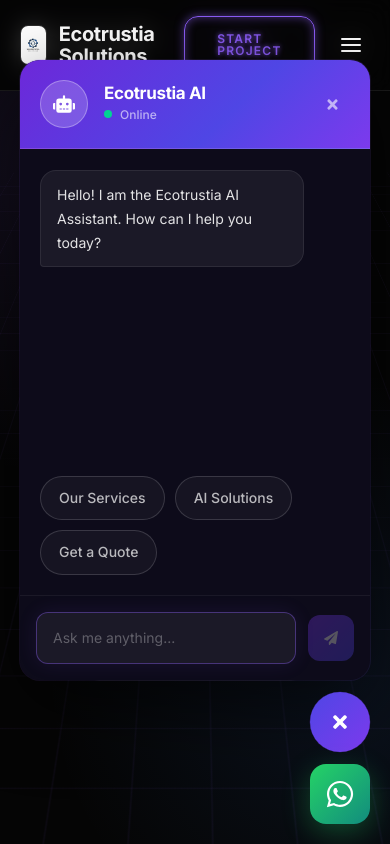
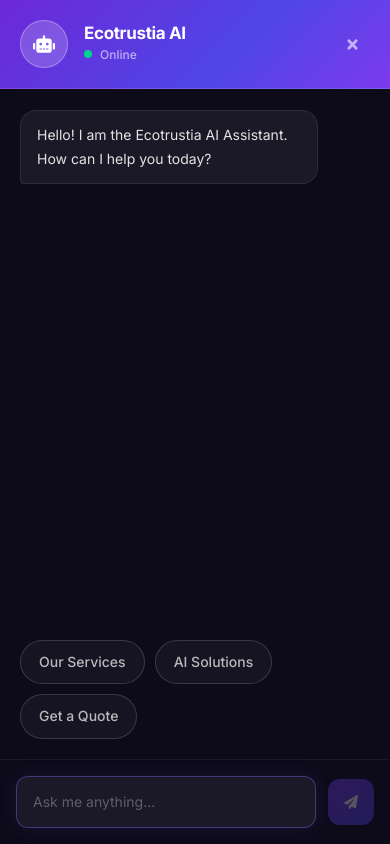
Before and after one commit to ahmed-ali-codes/ecotrustia-solutions, a Next.js app: page / in a window 390 px wide. Both pictures are taken after a click on the button 340 px from the left and 722 px from the top of the page. Shown: the top 844 px of the page. Built offline with nearby package versions, Linux system fonts and the light colour scheme.

Commit message:
fix(ui): enforce full-screen max-width and safe area spacing for mobile chatbot

```diff
--- a/src/app/components/FloatingWidgets.tsx
+++ b/src/app/components/FloatingWidgets.tsx
@@ -84,6 +84,29 @@
         .msg-area::-webkit-scrollbar { width: 4px; }
         .msg-area::-webkit-scrollbar-track { background: transparent; }
         .msg-area::-webkit-scrollbar-thumb { background: rgba(255,255,255,0.08); border-radius: 4px; }
+
+        @media (max-width: 768px) {
+          .chatbox-mobile {
+            position: fixed !important;
+            top: 0 !important;
+            left: 0 !important;
+            right: 0 !important;
+            bottom: 0 !important;
+            width: 100% !important;
+            max-width: 100% !important;
+            height: 100% !important;
+            max-height: 100% !important;
+            border-radius: 0 !important;
+            margin: 0 !important;
+            z-index: 100000 !important;
+          }
+          .mobile-hide-when-open {
+            display: none !important;
+          }
+          .mobile-safe-bottom {
+            padding-bottom: calc(16px + env(safe-area-inset-bottom)) !important;
+          }
+        }
       `}</style>
 
       <div className="fixed bottom-5 right-5 sm:bottom-6 sm:right-6 z-[9999] flex flex-col items-end gap-3">
@@ -91,10 +114,12 @@
         {/* ═══ Chat Window ═══ */}
         {isOpen && (
           <div
-            className="chatbox flex flex-col overflow-hidden mb-2"
+            className="chatbox chatbox-mobile flex flex-col overflow-hidden mb-2"
             style={{
-              width: 'min(400px, calc(100vw - 40px))',
-              height: 'min(620px, calc(100vh - 140px))',
+              width: '400px',
+              height: '620px',
+              maxWidth: 'calc(100vw - 40px)',
+              maxHeight: 'calc(100vh - 140px)',
               borderRadius: '20px',
               background: '#0d0b1a',
               boxShadow: '0 25px 80px rgba(0,0,0,0.6), 0 0 0 1px rgba(139,92,246,0.15)',
@@ -217,7 +242,7 @@
             )}
 
             {/* ── Input ── */}
-            <div className="shrink-0" style={{ padding: '16px', borderTop: '1px solid rgba(255,255,255,0.06)' }}>
+            <div className="shrink-0 mobile-safe-bottom" style={{ padding: '16px', borderTop: '1px solid rgba(255,255,255,0.06)' }}>
               <form onSubmit={handleSend} className="flex items-center" style={{ gap: '12px' }}>
                 <input
                   ref={inputRef}
@@ -256,7 +281,7 @@
         )}
 
         {/* ═══ FAB Buttons ═══ */}
-        <div className="flex flex-col items-center gap-3">
+        <div className={`flex flex-col items-center gap-3 ${isOpen ? 'mobile-hide-when-open' : ''}`}>
           {/* Chat FAB */}
           <div className="relative group">
             <button
```
